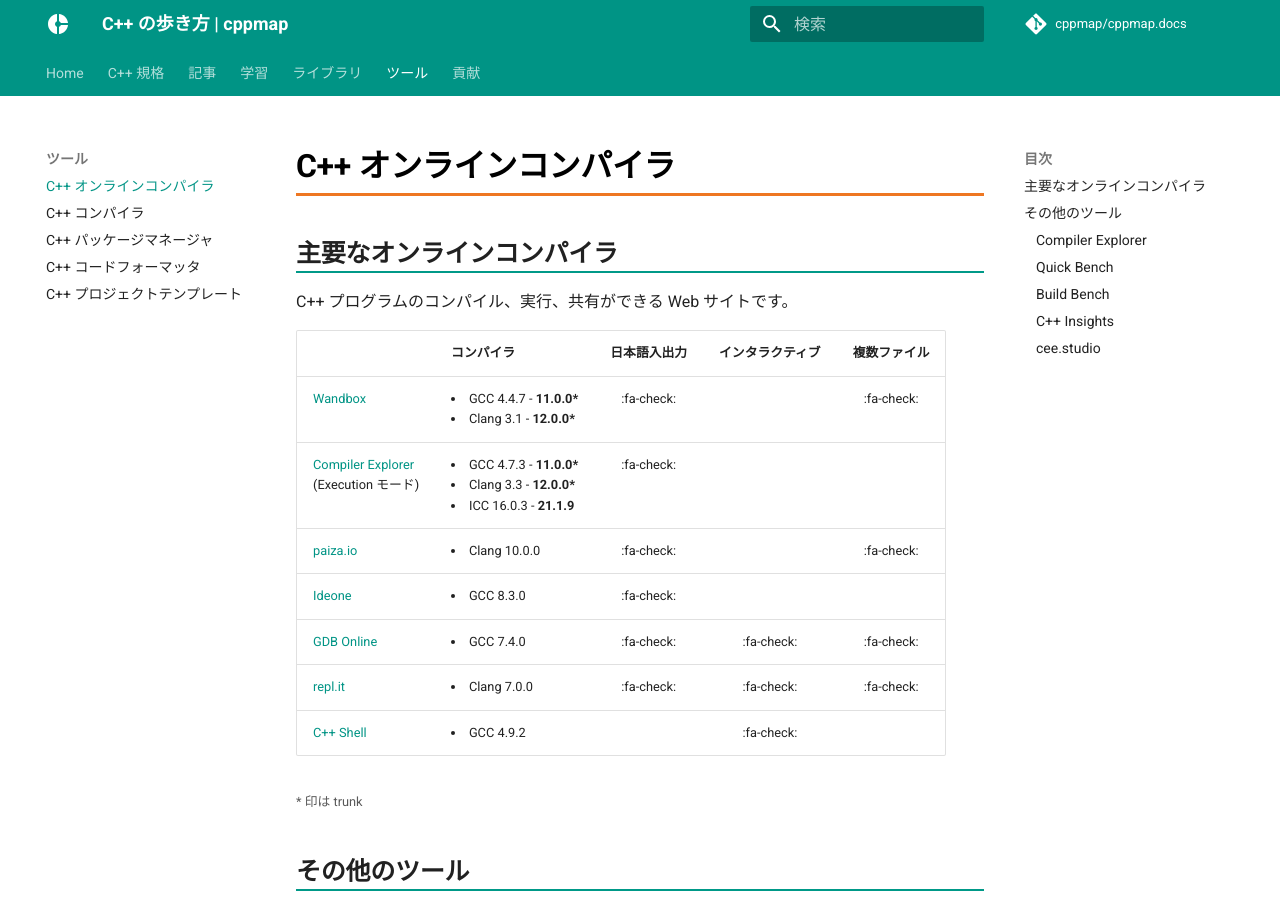
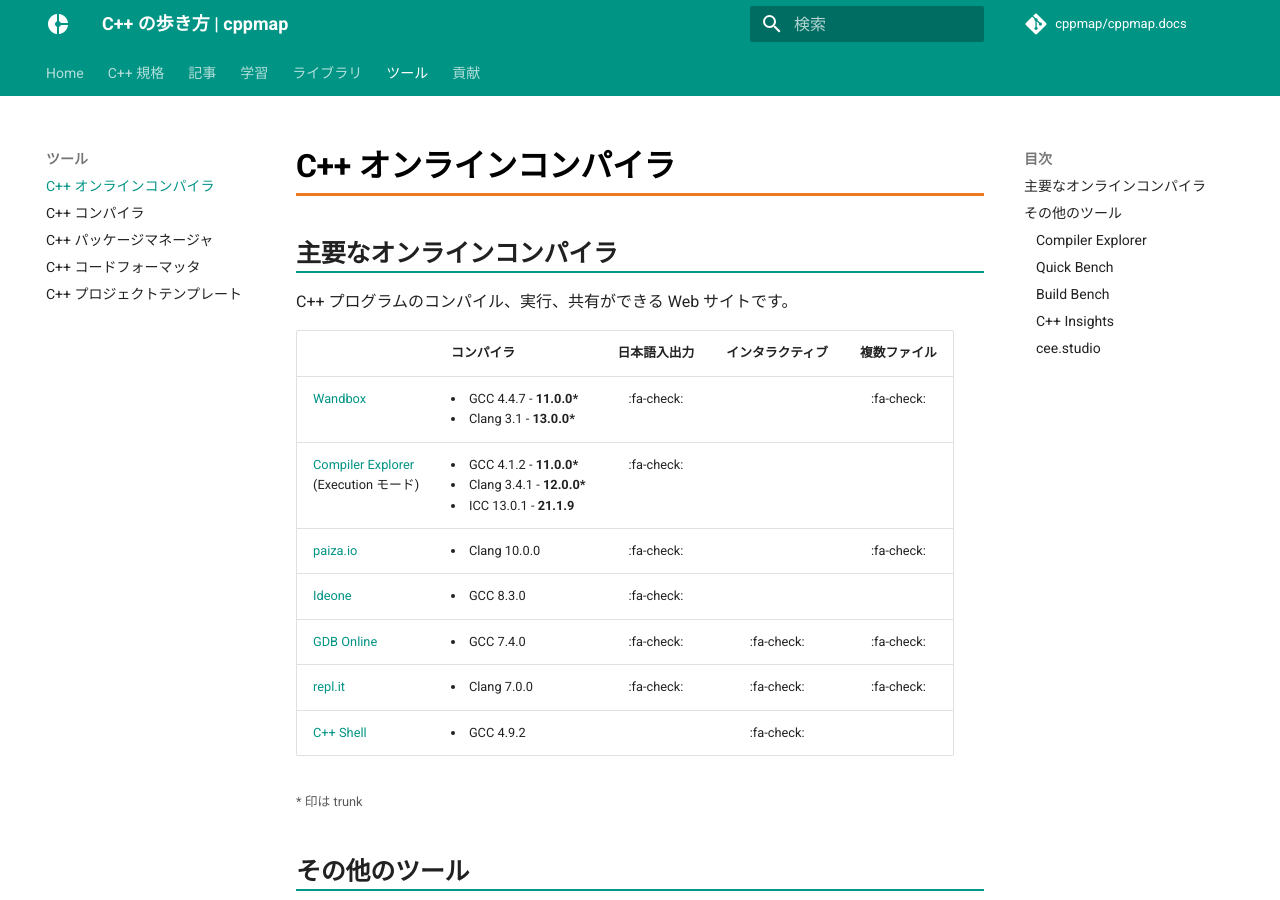
Before and after one commit to cppmap/cppmap.docs, an MkDocs documentation site: the page built from docs/tools/onlinecompilers.md, in a window 1280 px wide and 900 px high. Built offline with MkDocs 1.6.1 and Material for MkDocs 9.7.7, drawn with Linux system fonts in a browser that asks for light colours; nearby versions of some CDN libraries; comment, search, counter and statistics services are not loaded.

Commit message:
Update onlinecompilers.md

```diff
--- a/docs/tools/onlinecompilers.md
+++ b/docs/tools/onlinecompilers.md
@@ -8,8 +8,8 @@
 
 |                                                               | コンパイラ                                                                                         | 日本語入出力     | インタラクティブ   | 複数ファイル     |
 |---------------------------------------------------------------|-----------------------------------------------------------------------------------------------|:------------:|:------------:|:------------:|
-| [Wandbox](https://wandbox.org/)                               | <li>GCC 4.4.7 - **11.0.0\***</li><li>Clang 3.1 - **12.0.0\***</li>                               | :fa-check: |            | :fa-check: |
-| [Compiler Explorer](https://godbolt.org/)<br>(Execution モード) | <li>GCC 4.7.3 - **11.0.0\***</li><li>Clang 3.3 - **12.0.0\***</li><li>ICC 16.0.3 - **21.1.9**</li> | :fa-check: |            |            |
+| [Wandbox](https://wandbox.org/)                               | <li>GCC 4.4.7 - **11.0.0\***</li><li>Clang 3.1 - **13.0.0\***</li>                               | :fa-check: |            | :fa-check: |
+| [Compiler Explorer](https://godbolt.org/)<br>(Execution モード) | <li>GCC 4.1.2 - **11.0.0\***</li><li>Clang 3.4.1 - **12.0.0\***</li><li>ICC 13.0.1 - **21.1.9**</li> | :fa-check: |            |            |
 | [paiza.io](https://paiza.io/ja/projects/new?language=cpp)     | <li>Clang 10.0.0</li>                                                                          | :fa-check: |            | :fa-check: |
 | [Ideone](https://ideone.com/)                                 | <li>GCC 8.3.0</li>                                                                            | :fa-check: |            |            |
 | [GDB Online](https://www.onlinegdb.com/)                      | <li>GCC 7.4.0</li>                                                                            | :fa-check: | :fa-check: | :fa-check: |
```
